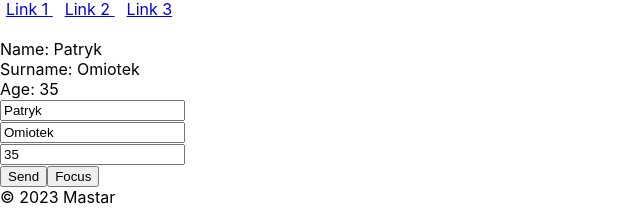
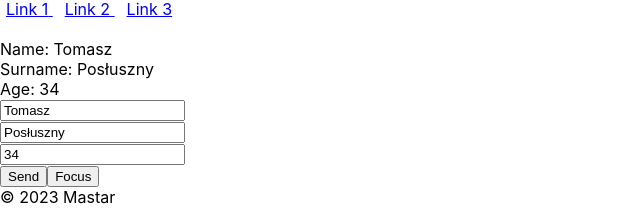
Before and after one commit to TomaszPosluszny/news-app-React, a React (Create React App) app: page / in a window 1280 px wide. Shown: the part 205-420 px from the top of the page, without its empty margins (0-640 px from the left). Built offline with nearby package versions, Linux system fonts and the light colour scheme.

Commit message:
change data

```diff
--- a/src/pages/Registration.js
+++ b/src/pages/Registration.js
@@ -11,9 +11,9 @@ function useInput(initialValue = '') {
 }
 
 function Registration() {
-  const [name, handleNameChange] = useInput('Patryk');
-  const [surname, handleSurnameChange] = useInput('Omiotek');
-  const [age, handleAgeChange] = useInput('35');
+  const [name, handleNameChange] = useInput('Tomasz');
+  const [surname, handleSurnameChange] = useInput('Posłuszny');
+  const [age, handleAgeChange] = useInput('34');
   const surnameInput = useRef();
 
   const handleClick = () => console.log('React Button');
```
